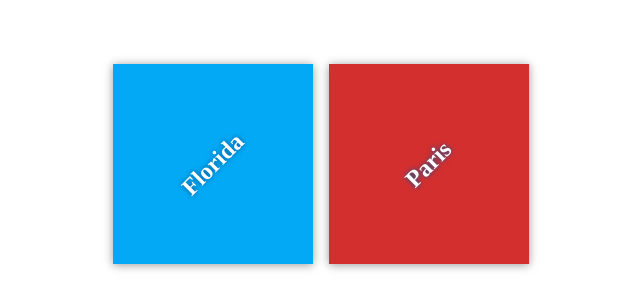
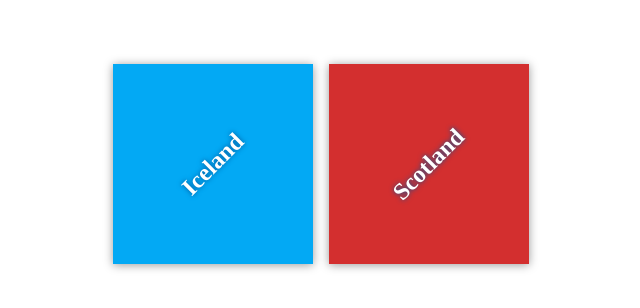
Before and after one commit to nemethconsulting/my-travel-plans, a plain HTML site: page index.html in a window 1280 px wide. Shown: the part 236-544 px from the top of the page, without its empty margins (319-959 px from the left). Drawn offline with Linux system fonts and the light colour scheme; files that its build step writes are made by us from their sources.

Commit message:
Add Starting Destinations

```diff
--- a/index.html
+++ b/index.html
@@ -11,11 +11,11 @@
     <div class="container">
         <div class="destination-container">
             <div class="destination" id="florida">
-                <h2>Florida</h2>
+                <h2>Iceland</h2>
             </div>
 
             <div class="destination" id="paris">
-                <h2>Paris</h2>
+                <h2>Scotland</h2>
             </div>
         </div>
     </div>
```
